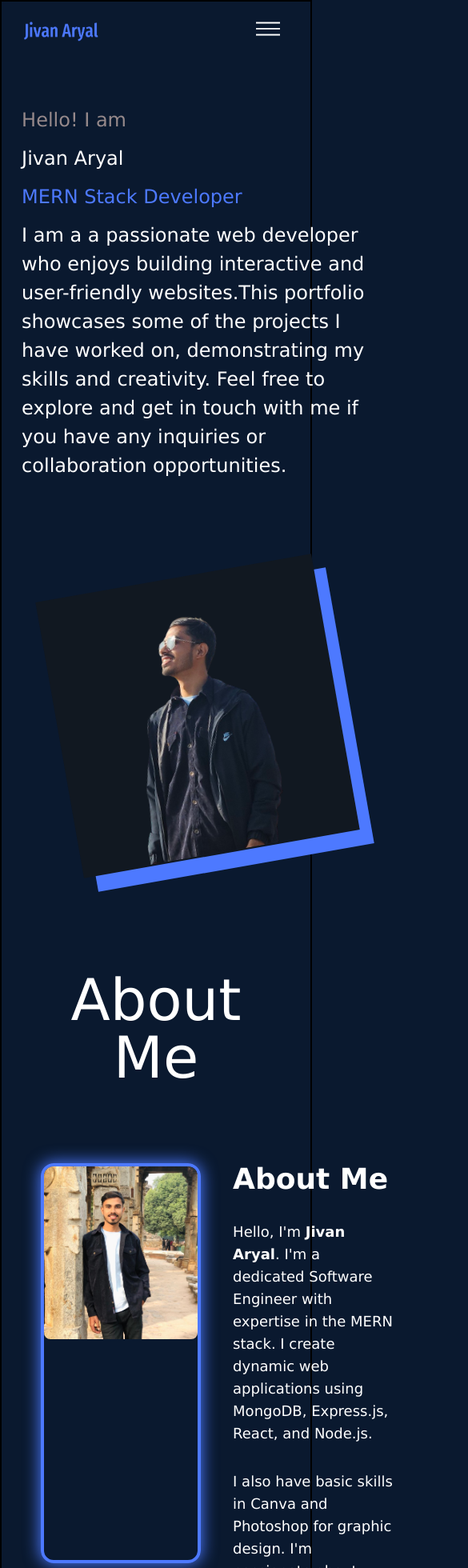
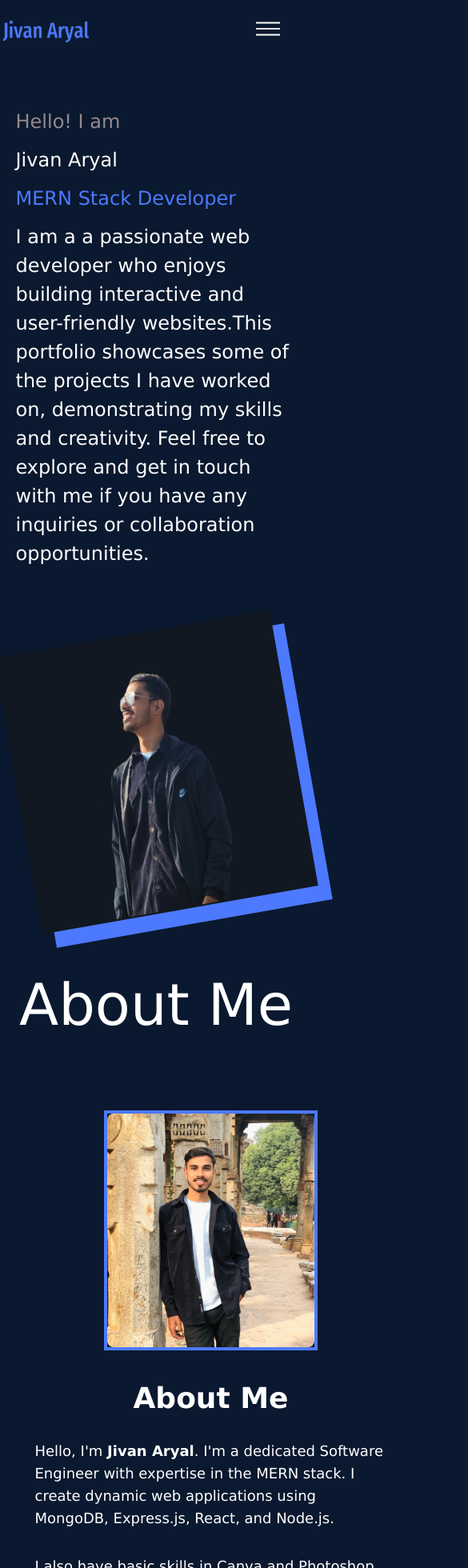
Before and after one commit to jivanaryal/profile, a React (Vite) app: page / in a window 390 px wide. Shown: the top 1960 px of the page at 80% size, 585 px wide, since content can reach past the window. Built offline with nearby package versions, Linux system fonts and the light colour scheme.

Commit message:
hello i made some page responsive

```diff
--- a/src/App.jsx
+++ b/src/App.jsx
@@ -4,7 +4,7 @@ import { BrowserRouter as Router, Routes, Route } from "react-router-dom";
 
 const App = () => {
   return (
-    <div>
+    <div className="">
       <Router>
         <Routes>
           <Route path="/" element={<Layout />}>
--- a/src/Hoc/Layout.jsx
+++ b/src/Hoc/Layout.jsx
@@ -29,14 +29,14 @@ const Layout = () => {
         </div>
       ) : (
         <div>
-          <div className="fixed bottom-[178px]">
+          <div className="fixed bottom-[178px] md:block hidden">
             <SocialSite />
           </div>
-          <div className="w-[87%] mx-auto">
+          <div className="w-full mx-auto">
             <div>
               <Navbar show={show} sidebar={sidebar} setSideBar={setSideBar} />
             </div>
-            <div>
+            <div className="w-[90%] mx-auto">
               <Outlet />
             </div>
           </div>
--- a/src/components/Pages/About.jsx
+++ b/src/components/Pages/About.jsx
@@ -4,16 +4,16 @@ const About = () => {
   return (
     <section className="min-h-screen text-white my-16">
       <h1 className=" text-center text-7xl">About Me</h1>
-      <div className="container mx-auto px-6">
-        <div className="grid grid-cols-12 gap-10 pt-24">
-          <div className="left-image col-span-6 w-full max-h-[500px] ">
+      <div className=" mx-auto px-6">
+        <div className="grid grid-cols-12 gap-10 pt-24 ">
+          <div className="border-mainColor border-4 w-fit mx-auto md:col-span-5 col-span-full  md:max-h-[500px] max-h-[300px]">
             <img
               src={myPhoto}
               alt="Jivan Aryal"
-              className="rounded-lg w-full transform transition-transform duration-500 hover:scale-105"
+              className="rounded-lg  h-full transform transition-transform duration-500 hover:scale-105"
             />
           </div>
-          <div className="right flex flex-col gap-4 col-span-6 text-[1.5rem]">
+          <div className="right flex flex-col  items-center  justify-center gap-4 md:col-span-6 col-span-full w-full text-[1.5rem]">
             <h2 className="text-4xl font-bold mb-4">About Me</h2>
             <p className="text-lg mb-4">
               Hello, I'm <span className="font-semibold">Jivan Aryal</span>. I'm
--- a/src/components/Pages/ProfileIntro.jsx
+++ b/src/components/Pages/ProfileIntro.jsx
@@ -2,8 +2,8 @@ import Rhombus from "../design/Rhombus";
 
 const ProfileIntro = () => {
   return (
-    <div className="grid grid-cols-12 min-h-screen pt-20 text-[1.5rem] md:gap-4 gap-10">
-      <div className="md:col-span-7 col-span-12 flex flex-col gap-3">
+    <div className="md:grid  md:grid-cols-12 min-h-screen pt-20 text-[1.5rem] md:gap-4 gap-10">
+      <div className="col-span-7  flex flex-col gap-3">
         <p className="text-[#a19292ee]">Hello! I am</p>
         <h1>Jivan Aryal</h1>
         <h1 className="text-mainColor">MERN Stack Developer</h1>
@@ -15,7 +15,7 @@ const ProfileIntro = () => {
           collaboration opportunities.
         </p>
       </div>
-      <div className=" md:col-span-5 col-span-12 mx-auto md:mt-0 my-20">
+      <div className=" md:col-span-5  mx-auto md:mt-0 my-20">
         <Rhombus />
       </div>
     </div>
--- a/src/components/Pages/Projects.jsx
+++ b/src/components/Pages/Projects.jsx
@@ -88,10 +88,10 @@ const Projects = () => {
           {ProjectData.map((val, i) => {
             return (
               <div key={i} className="grid grid-cols-12 gap-10 pt-24">
-                <div className="left-image col-span-6 w-full max-h-[300px] min-h-[300px]">
-                  <img src={val.image} alt="" className="" />
+                <div className="left-image md:col-span-6 col-span-full w-full max-h-[250px] min-h-[300px]">
+                  <img src={val.image} alt="" className="h-full" />
                 </div>
-                <div className="right flex flex-col gap-4 col-span-6 text-[1.5rem] ">
+                <div className="right flex flex-col gap-4 md:col-span-6 col-span-full text-[1.5rem] ">
                   <div className="text-4xl capitalize">{val.header}</div>
                   <div className="flex items-center">
                     <span className="text-[#A9BBD3]"> Made With: </span>
--- a/src/components/Pages/Skills.jsx
+++ b/src/components/Pages/Skills.jsx
@@ -54,10 +54,10 @@ const Skills = () => {
     <div className="min-h-screen py-60">
       <div>
         <h1 className="text-7xl text-center">Skills</h1>
-        <div className="flex flex-col gap-10 pt-10">
+        <div className="flex flex-col flex-nowrap gap-10 pt-10">
           <div className="flex flex-col gap-3">
             <h1 className="text-4xl">FrontEnd</h1>
-            <div className="flex gap-4">
+            <div className="flex  flex-wrap gap-4">
               {FrontendData.map((val, i) => {
                 return (
                   <div key={i} className="skill-button">
@@ -67,9 +67,9 @@ const Skills = () => {
               })}
             </div>
           </div>
-          <div className="flex flex-col gap-4">
+          <div className="flex flex-col flex-nowrap gap-4">
             <h1 className="text-4xl">Backend and Database</h1>
-            <div className="flex gap-4">
+            <div className="flex flex-wrap gap-4">
               {backendData.map((val, i) => {
                 return (
                   <div key={i} className="flex skill-button">
@@ -81,7 +81,7 @@ const Skills = () => {
           </div>
           <div className="flex flex-col gap-4">
             <h1 className="text-4xl">Miscellaneous</h1>
-            <div className="flex gap-4">
+            <div className="flex flex-wrap gap-4">
               {Miscellaneous.map((val, i) => {
                 return (
                   <div key={i} className="skill-button">
--- a/src/components/Pages/WantTo.jsx
+++ b/src/components/Pages/WantTo.jsx
@@ -45,7 +45,7 @@ const WantTo = () => {
       <div>
         <h1 className="text-7xl text-center">Wants To</h1>
 
-        <div className="grid grid-cols-3 gap-10 pt-20">
+        <div className="grid lg:grid-cols-3 md:grid-cols-2 grid-cols-1  gap-10 pt-20">
           {ContactDetails.map((val, i) => {
             return (
               <div key={i} className="flex flex-col gap-6">
--- a/src/components/design/Rhombus.css
+++ b/src/components/design/Rhombus.css
@@ -49,6 +49,5 @@
 .profile-image {
     width: 100%;
     height: 100%;
-    object-fit: cover;
-    /* Maintain aspect ratio and cover the entire rhombus area */
+
 }
--- a/src/index.css
+++ b/src/index.css
@@ -4,15 +4,14 @@
 
 
 body {
-    max-width: 100vw;
+    /* max-width: 100vw; */
 background-color: #0a192f;
-border: 2px solid black;
+/* background-color: red; */
+
+/* border: 2px solid black;
+ */
+   overflow-x: hidden;
     color: #ffffff;
-    /* font-family: __Quicksand_8abeb8, __Quicksand_Fallback_8abeb8;
-     */
-    /* text color #e3e8f9 */
-    /* higlighted text color 255 255 255 1
-    font-size: 30px; */
     font-style: normal;
     font-family:  'Lucida Sans Unicode', 'Lucida Grande', 'Lucida Sans', Arial, sans-serif
 }
@@ -21,7 +20,8 @@ border: 2px solid black;
     border: 4px solid #4D79FF;
     box-shadow: 0 0 20px 1px #4D79FF;
     border-radius: 1rem;
-        overflow: hidden;
+    overflow: hidden;
+    /* max-height: 500px; */
 }
 
 .skill-button {
```
